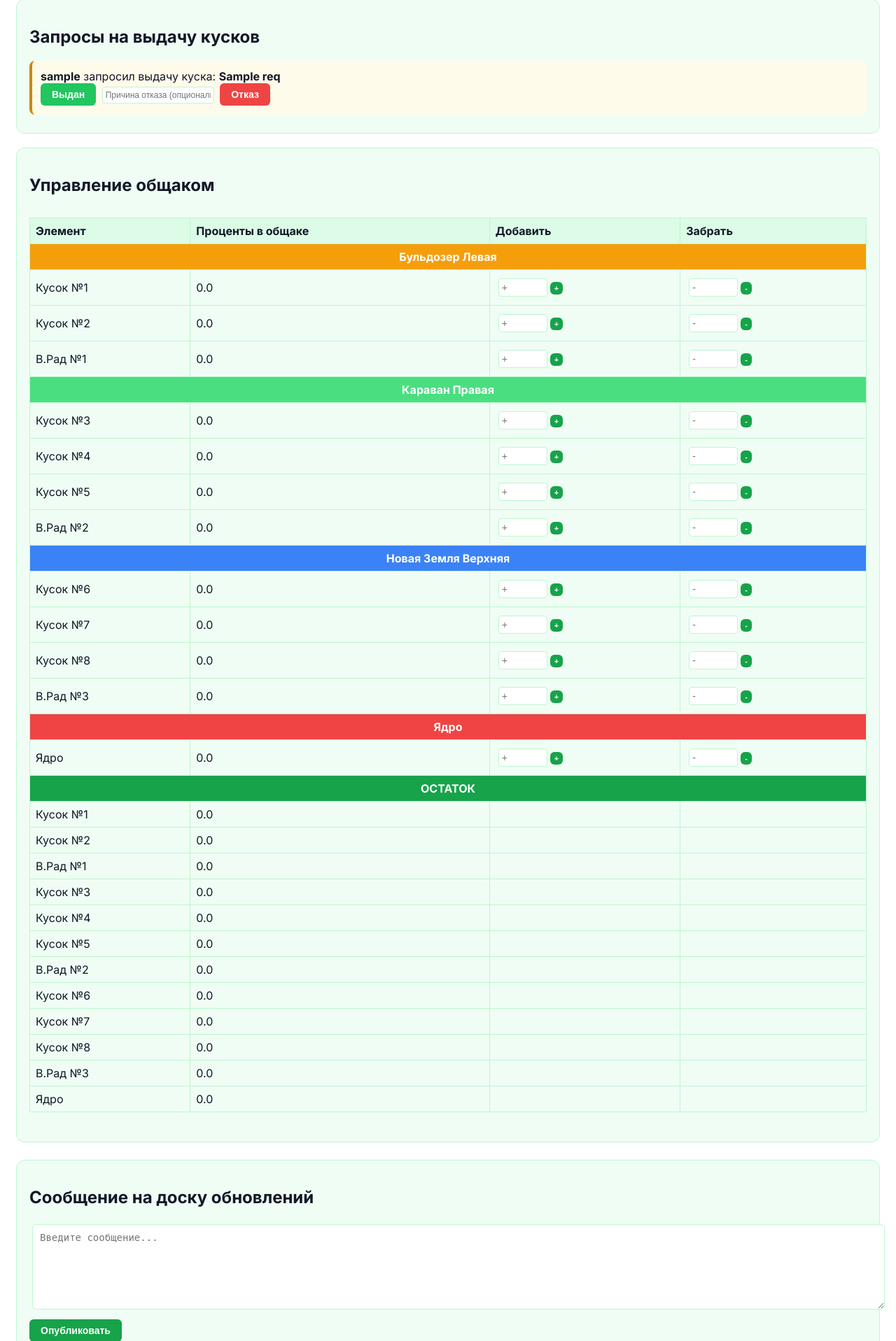
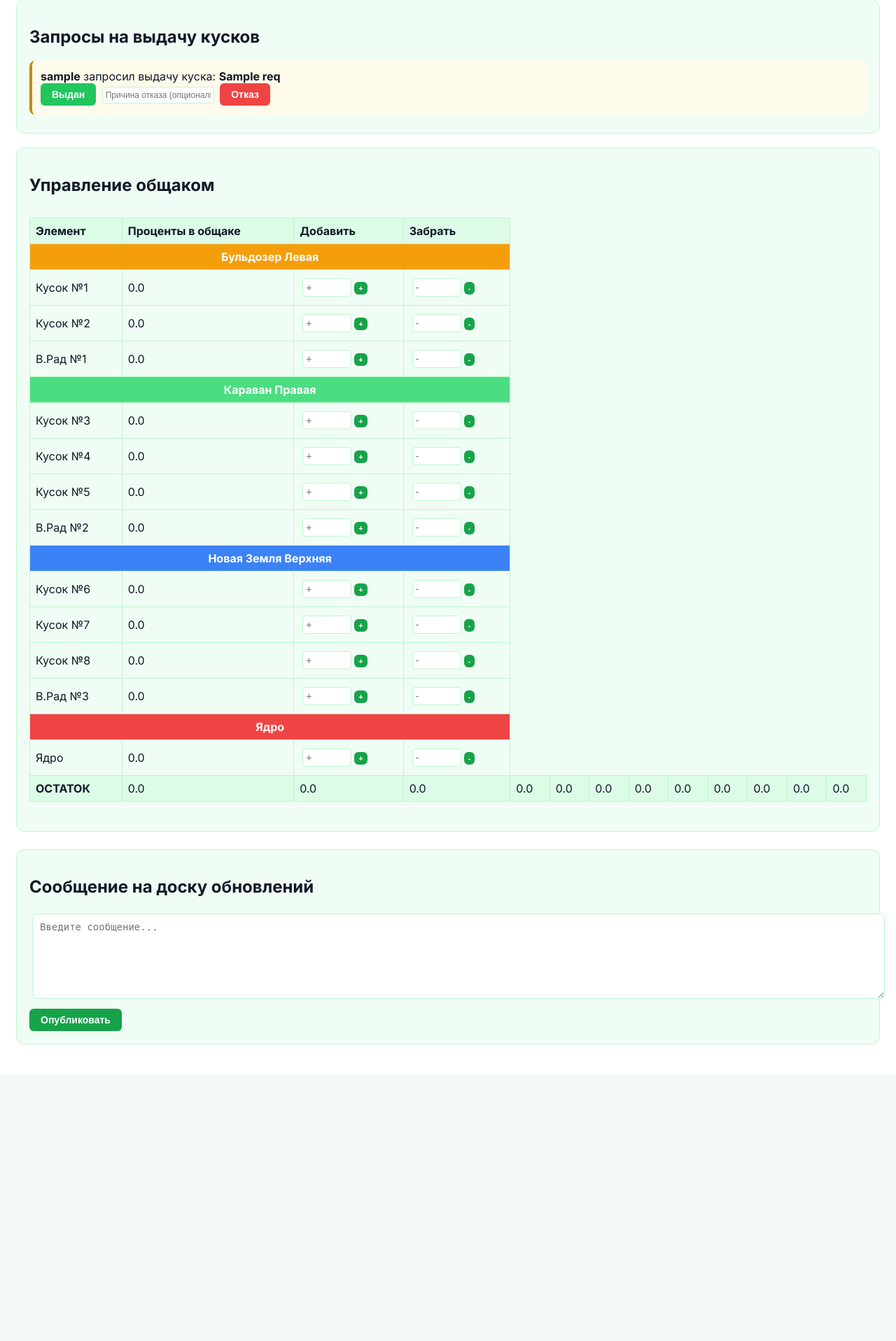
Before and after one commit to volifnap123-lgtm/brazzers-clan2, a Python web app: template templates/admin_panel.html in a window 1280 px wide. Shown: the part 982-2899 px from the top of the page at 70% size. After the commit the page ends 2475 px from the top, so only its background shows below. Run offline with Jinja, Linux system fonts and the light colour scheme; the template is opened without the code that fills it: most values are stand-ins (such as "Sample title", 1, 10 or a date in 2020).

Commit message:
Update admin_panel.html

```diff
--- a/templates/admin_panel.html
+++ b/templates/admin_panel.html
@@ -390,19 +390,21 @@
                 <tr><td>Ядро</td><td>{{ "%.1f"|format(common_fund.get('core', 0)) }}</td><td><form method="POST" action="/api/common-add" style="display:inline;"><input type="hidden" name="chunk" value="core"><input type="number" step="0.1" name="amount" placeholder="+" style="width:60px; padding:4px;"><button class="btn" type="submit" style="padding:3px 6px;font-size:11px;">+</button></form></td><td><form method="POST" action="/api/common-remove" style="display:inline;"><input type="hidden" name="chunk" value="core"><input type="number" step="0.1" name="amount" placeholder="-" style="width:60px; padding:4px;"><button class="btn" type="submit" style="padding:3px 6px;font-size:11px;">-</button></form></td></tr>
 
                 <!-- ОСТАТОК -->
-                <tr><td colspan="4" style="background: var(--green-500); color: white; font-weight: bold; text-align: center;">ОСТАТОК</td></tr>
-                <tr><td title="Шанс: 25%">Кусок №1</td><td>{{ "%.1f"|format(remainder.get('chunk1', 0)) }}</td><td></td><td></td></tr>
-                <tr><td title="Шанс: 25%">Кусок №2</td><td>{{ "%.1f"|format(remainder.get('chunk2', 0)) }}</td><td></td><td></td></tr>
-                <tr><td title="Шанс: 20%">В.Рад №1</td><td>{{ "%.1f"|format(remainder.get('vr1', 0)) }}</td><td></td><td></td></tr>
-                <tr><td title="Шанс: 25%">Кусок №3</td><td>{{ "%.1f"|format(remainder.get('chunk3', 0)) }}</td><td></td><td></td></tr>
-                <tr><td title="Шанс: 25%">Кусок №4</td><td>{{ "%.1f"|format(remainder.get('chunk4', 0)) }}</td><td></td><td></td></tr>
-                <tr><td title="Шанс: 25%">Кусок №5</td><td>{{ "%.1f"|format(remainder.get('chunk5', 0)) }}</td><td></td><td></td></tr>
-                <tr><td title="Шанс: 25%">В.Рад №2</td><td>{{ "%.1f"|format(remainder.get('vr2', 0)) }}</td><td></td><td></td></tr>
-                <tr><td title="Шанс: 25%">Кусок №6</td><td>{{ "%.1f"|format(remainder.get('chunk6', 0)) }}</td><td></td><td></td></tr>
-                <tr><td title="Шанс: 25%">Кусок №7</td><td>{{ "%.1f"|format(remainder.get('chunk7', 0)) }}</td><td></td><td></td></tr>
-                <tr><td title="Шанс: 20%">Кусок №8</td><td>{{ "%.1f"|format(remainder.get('chunk8', 0)) }}</td><td></td><td></td></tr>
-                <tr><td title="Шанс: 25%">В.Рад №3</td><td>{{ "%.1f"|format(remainder.get('vr3', 0)) }}</td><td></td><td></td></tr>
-                <tr><td>Ядро</td><td>{{ "%.1f"|format(remainder.get('core', 0)) }}</td><td></td><td></td></tr>
+                <tr style="background: var(--green-100);">
+                    <td><strong>ОСТАТОК</strong></td>
+                    <td>{{ "%.1f"|format(remainder.get('chunk1', 0)) }}</td>
+                    <td>{{ "%.1f"|format(remainder.get('chunk2', 0)) }}</td>
+                    <td>{{ "%.1f"|format(remainder.get('vr1', 0)) }}</td>
+                    <td>{{ "%.1f"|format(remainder.get('chunk3', 0)) }}</td>
+                    <td>{{ "%.1f"|format(remainder.get('chunk4', 0)) }}</td>
+                    <td>{{ "%.1f"|format(remainder.get('chunk5', 0)) }}</td>
+                    <td>{{ "%.1f"|format(remainder.get('vr2', 0)) }}</td>
+                    <td>{{ "%.1f"|format(remainder.get('chunk6', 0)) }}</td>
+                    <td>{{ "%.1f"|format(remainder.get('chunk7', 0)) }}</td>
+                    <td>{{ "%.1f"|format(remainder.get('chunk8', 0)) }}</td>
+                    <td>{{ "%.1f"|format(remainder.get('vr3', 0)) }}</td>
+                    <td>{{ "%.1f"|format(remainder.get('core', 0)) }}</td>
+                </tr>
             </tbody>
         </table>
     </div>
```
